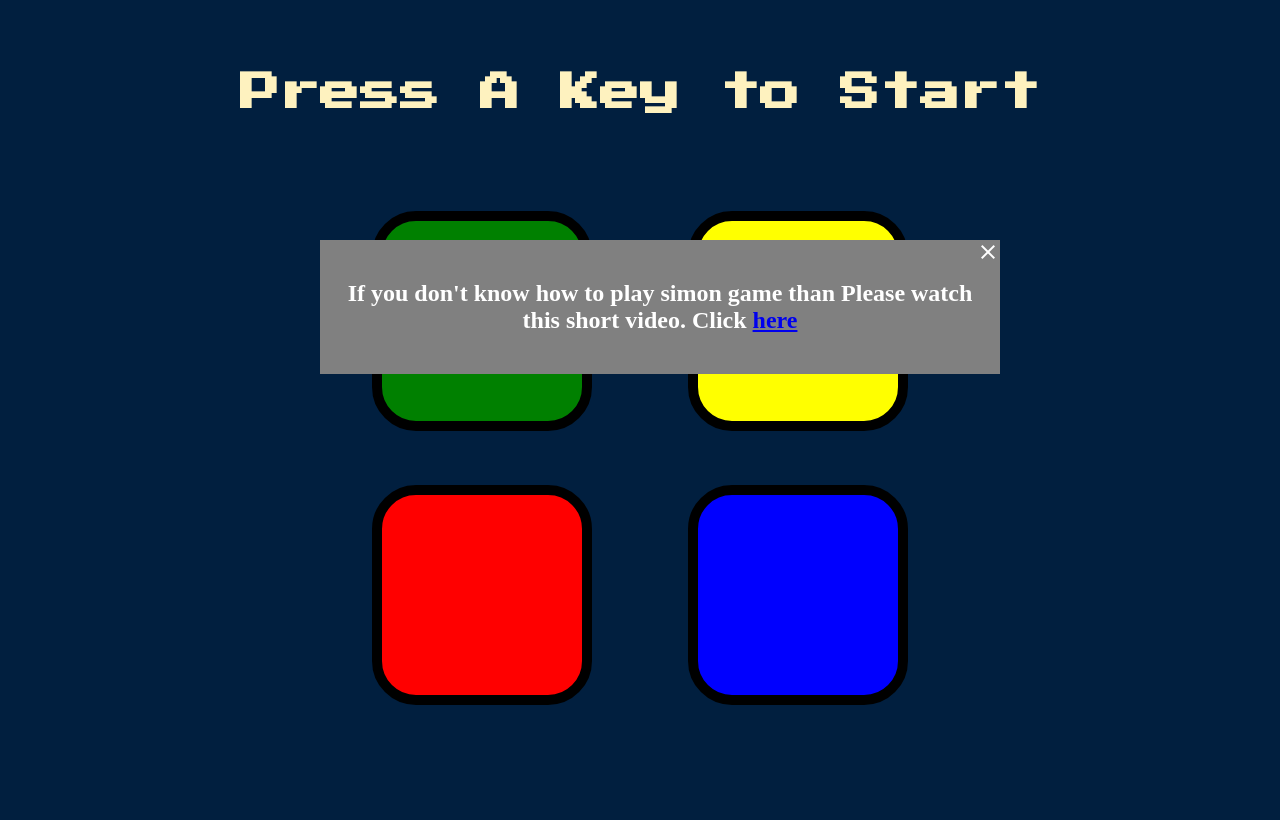
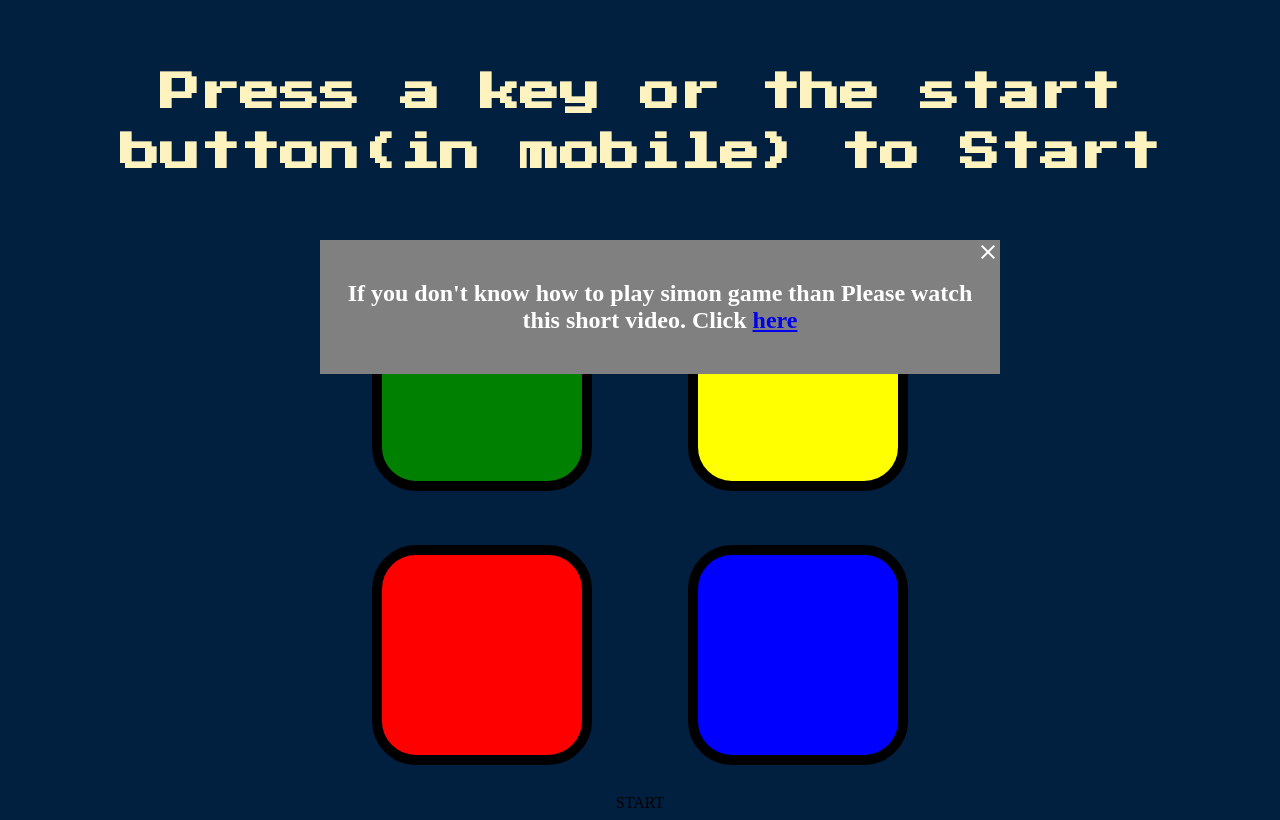
Before and after one commit to bhanudatsinhjhala/simongame, a plain HTML site: page index.html in a window 1280 px wide. Drawn offline with Linux system fonts and the light colour scheme.

Commit message:
Update index.html

```diff
--- a/index.html
+++ b/index.html
@@ -2,6 +2,7 @@
 <html lang="en" dir="ltr">
 <head>
   <meta charset="utf-8">
+  <meta content="width=device-width, initial-scale=1.0" name="viewport">
   <title>Simon</title>
   <link rel="stylesheet" href="styles.css">
   <link href="https://fonts.googleapis.com/css?family=Press+Start+2P" rel="stylesheet">
@@ -15,7 +16,7 @@
       Click <a href="https://www.youtube.com/watch?v=1Yqj76Q4jJ4"  target="_blank">here</a></h2>
 
   </div>
-  <h1 id="level-title">Press A Key to Start</h1>
+  <h1 id="level-title">Press a key or the start button(in mobile) to Start</h1>
   <div class="container">
     <div class="row">
       <div type="button" id="green" class="btn green">
@@ -30,6 +31,9 @@
       </div>
     </div>
   </div>
+  <div class="button-container">
+    <div type="button" class="button">START</div>
+  </div>
   <script async src="https://www.googletagmanager.com/gtag/js?id=UA-173948687-3"></script>
   <script>
     window.dataLayer = window.dataLayer || [];
```
